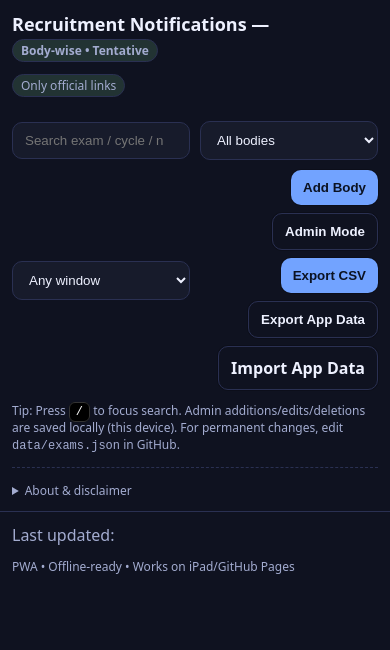
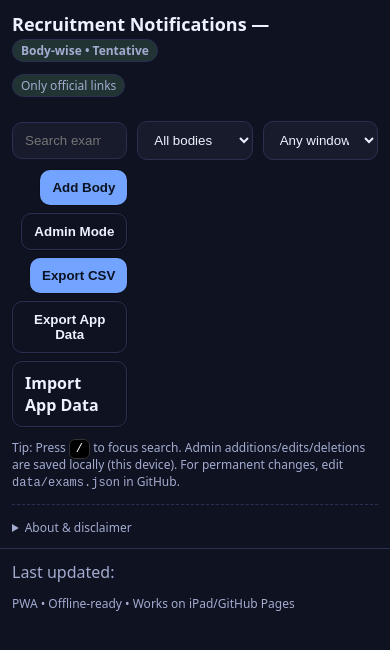
Before and after one commit to vikssarate/Upcoming-Notification, a plain HTML site: page index.html in a window 390 px wide. Drawn offline with Linux system fonts and the light colour scheme.

Commit message:
Update style.css

```diff
--- a/css/style.css
+++ b/css/style.css
@@ -70,6 +70,11 @@ dialog .actions{display:flex; justify-content:flex-end; gap:10px; padding:12px 1
 .warn{color:var(--warn)}
 .bad{color:var(--bad)}
 
-@media (max-width:900px){
-  .controls{grid-template-columns: 1fr 1fr}
+.controls{
+  display:grid;
+  grid-template-columns: 1fr 150px 160px 160px 150px auto; /* search, body, level, state/UT, window, buttons */
+  gap:10px; align-items:center;
 }
+@media (max-width:1000px){
+  .controls{ grid-template-columns: 1fr 1fr 1fr }
+}
```
